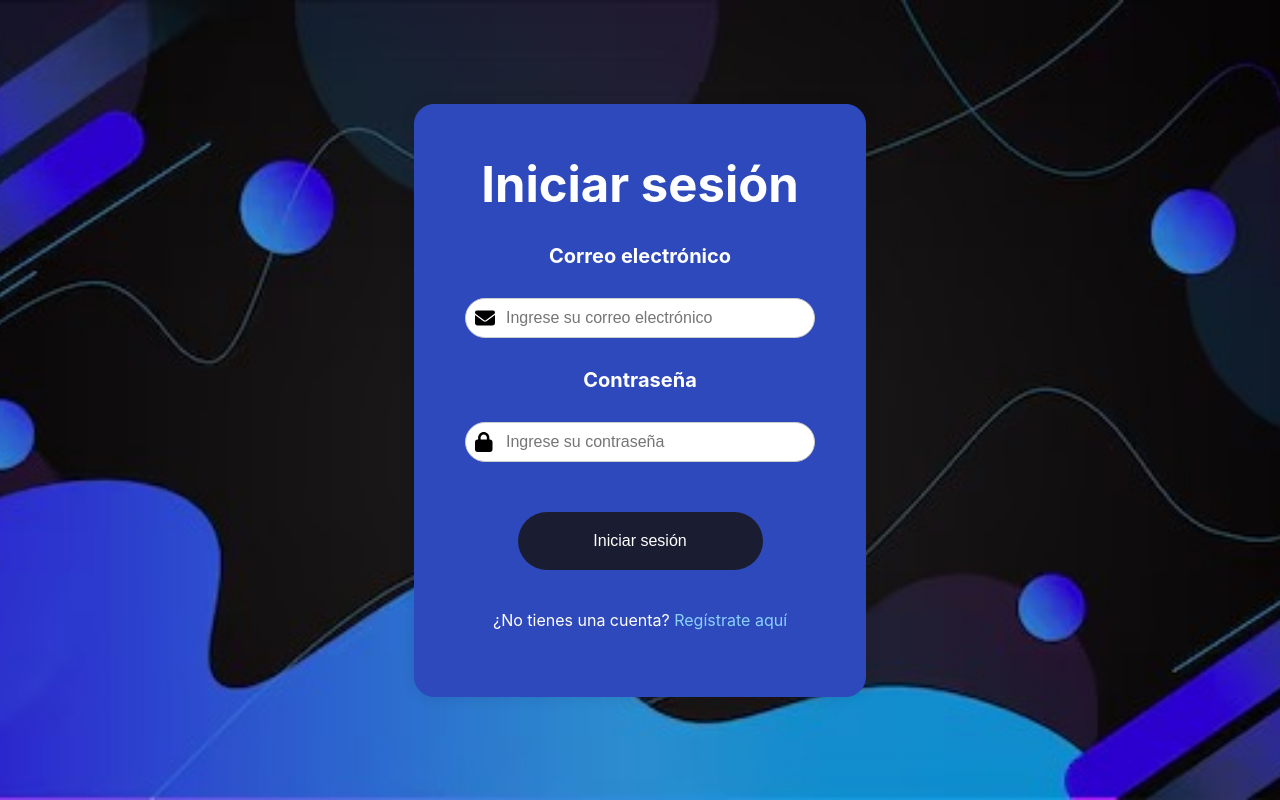
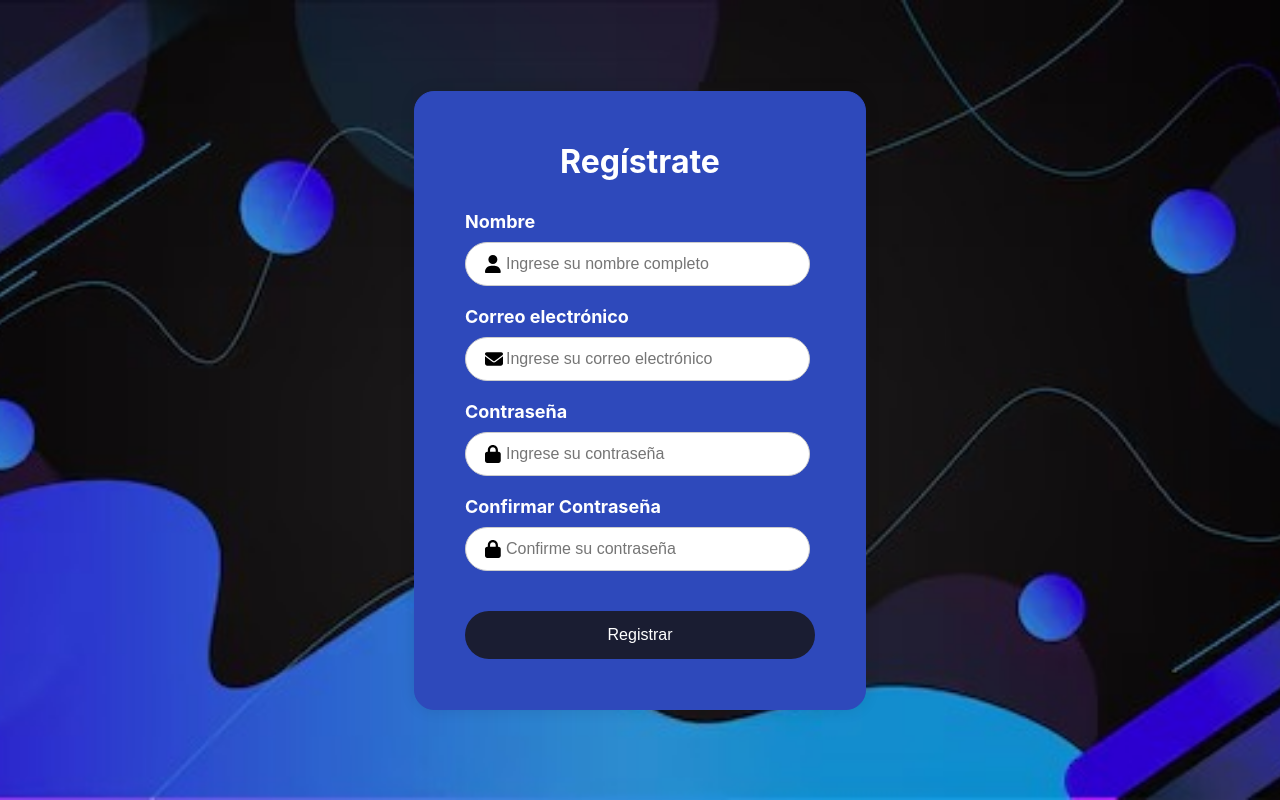
Before and after one commit to Aleja49/frontend-asitencedu, a React (Create React App) app in the folder front/: page /registro in a window 1280 px wide. Built offline with nearby package versions, Linux system fonts and the light colour scheme.

Commit message:
agregar pantalla registro

```diff
--- a/front/package.json
+++ b/front/package.json
@@ -37,5 +37,9 @@
       "last 1 firefox version",
       "last 1 safari version"
     ]
+  },
+  "devDependencies": {
+    "@babel/plugin-proposal-private-property-in-object": "^7.21.11",
+    "@babel/plugin-transform-private-property-in-object": "^7.24.7"
   }
 }
--- a/front/src/App.js
+++ b/front/src/App.js
@@ -1,25 +1,18 @@
-import logo from './logo.svg';
-import './App.css';
+// App.js
+import React from 'react';
+import { BrowserRouter as Router, Routes, Route } from 'react-router-dom';
+import InicioSesion from './components/InicioSesion/InicioSesion';
+import Registro from './components/Registro/Registro';
 
-function App() {
+const App = () => {
   return (
-    <div className="App">
-      <header className="App-header">
-        <img src={logo} className="App-logo" alt="logo" />
-        <p>
-          Edit <code>src/App.js</code> and save to reload.
-        </p>
-        <a
-          className="App-link"
-          href="https://reactjs.org"
-          target="_blank"
-          rel="noopener noreferrer"
-        >
-          Learn React
-        </a>
-      </header>
-    </div>
+    <Router>
+      <Routes>
+        <Route path="/" element={<InicioSesion />} />
+        <Route path="/registro" element={<Registro />} />
+      </Routes>
+    </Router>
   );
-}
+};
 
 export default App;
--- /dev/null
+++ b/front/src/components/AuthContext.js
@@ -0,0 +1,23 @@
+// AuthContext.js
+import React, { createContext, useContext, useState } from 'react';
+
+// Creamos el contexto
+const AuthContext = createContext();
+
+// Proveedor del contexto
+const AuthProvider = ({ children }) => {
+  const [isLoggedIn, setIsLoggedIn] = useState(false);
+
+  return (
+    <AuthContext.Provider value={{ isLoggedIn, setIsLoggedIn }}>
+      {children}
+    </AuthContext.Provider>
+  );
+};
+
+// Hook personalizado para usar el contexto
+const useAuth = () => {
+  return useContext(AuthContext);
+};
+
+export { AuthProvider, useAuth, AuthContext };
--- a/front/src/components/InicioSesion/InicioSesion.js
+++ b/front/src/components/InicioSesion/InicioSesion.js
@@ -1,6 +1,7 @@
 import React, { useState } from 'react';
 import { FontAwesomeIcon } from '@fortawesome/react-fontawesome';
 import { faEnvelope, faLock } from '@fortawesome/free-solid-svg-icons';
+import { Link } from 'react-router-dom'; // Importar Link desde react-router-dom
 import '../../styles/InicioSesion.css'; // Asegúrate de tener los estilos importados correctamente
 
 const InicioSesion = () => {
@@ -56,7 +57,7 @@ const InicioSesion = () => {
         </div>
         <button type="submit">Iniciar sesión</button>
         <p className="register-link">
-          ¿No tienes una cuenta? <a href="/registro">Regístrate aquí</a>
+          ¿No tienes una cuenta? <Link to="/registro">Regístrate aquí</Link> {/* Cambio a Link */}
         </p>
       </form>
     </div>
--- /dev/null
+++ b/front/src/components/Registro/Registro.js
@@ -0,0 +1,101 @@
+import React, { useState } from 'react';
+import { FontAwesomeIcon } from '@fortawesome/react-fontawesome';
+import { faUser, faEnvelope, faLock } from '@fortawesome/free-solid-svg-icons';
+import '../../styles/Registro.css'; // Asegúrate de tener los estilos importados correctamente
+
+const Registro = () => {
+  const [nombre, setNombre] = useState('');
+  const [email, setEmail] = useState('');
+  const [password, setPassword] = useState('');
+  const [confirmPassword, setConfirmPassword] = useState('');
+
+  const handleNombreChange = (event) => {
+    setNombre(event.target.value);
+  };
+
+  const handleEmailChange = (event) => {
+    setEmail(event.target.value);
+  };
+
+  const handlePasswordChange = (event) => {
+    setPassword(event.target.value);
+  };
+
+  const handleConfirmPasswordChange = (event) => {
+    setConfirmPassword(event.target.value);
+  };
+
+  const handleSubmit = (event) => {
+    event.preventDefault();
+    // Aquí puedes manejar la lógica de registro, como enviar los datos al backend
+    console.log(`Nombre: ${nombre}, Email: ${email}, Password: ${password}, Confirm Password: ${confirmPassword}`);
+    // También podrías redirigir a la siguiente página, dependiendo de tu lógica de negocio
+  };
+
+  return (
+    <div className="registro-container">
+      <form className="registro-form" onSubmit={handleSubmit}>
+        <h2>Regístrate</h2>
+        <div className="form-control">
+          <label htmlFor="nombre">Nombre</label>
+          <div className="input-container">
+            <FontAwesomeIcon icon={faUser} className="icon" />
+            <input
+              type="text"
+              id="nombre"
+              placeholder="Ingrese su nombre completo"
+              value={nombre}
+              onChange={handleNombreChange}
+              required
+            />
+          </div>
+        </div>
+        <div className="form-control">
+          <label htmlFor="email">Correo electrónico</label>
+          <div className="input-container">
+            <FontAwesomeIcon icon={faEnvelope} className="icon" />
+            <input
+              type="email"
+              id="email"
+              placeholder="Ingrese su correo electrónico"
+              value={email}
+              onChange={handleEmailChange}
+              required
+            />
+          </div>
+        </div>
+        <div className="form-control">
+          <label htmlFor="password">Contraseña</label>
+          <div className="input-container">
+            <FontAwesomeIcon icon={faLock} className="icon" />
+            <input
+              type="password"
+              id="password"
+              placeholder="Ingrese su contraseña"
+              value={password}
+              onChange={handlePasswordChange}
+              required
+            />
+          </div>
+        </div>
+        <div className="form-control">
+          <label htmlFor="confirm-password">Confirmar Contraseña</label>
+          <div className="input-container">
+            <FontAwesomeIcon icon={faLock} className="icon" />
+            <input
+              type="password"
+              id="confirm-password"
+              placeholder="Confirme su contraseña"
+              value={confirmPassword}
+              onChange={handleConfirmPasswordChange}
+              required
+            />
+          </div>
+        </div>
+        <button type="submit">Registrar</button>
+      </form>
+    </div>
+  );
+};
+
+export default Registro;
--- a/front/src/index.js
+++ b/front/src/index.js
@@ -1,11 +1,14 @@
 import React from 'react';
 import ReactDOM from 'react-dom';
 import './index.css';
-import InicioSesion from './components/InicioSesion/InicioSesion'; // Importa el componente de inicio de sesión
+import App from './App';
+import { AuthProvider } from './components/AuthContext'; // Importa el proveedor de contexto de autenticación
 
 ReactDOM.render(
   <React.StrictMode>
-    <InicioSesion />  {/* Renderiza el componente de inicio de sesión */}
+    <AuthProvider>
+      <App />
+    </AuthProvider>
   </React.StrictMode>,
   document.getElementById('root')
 );
--- /dev/null
+++ b/front/src/styles/Registro.css
@@ -0,0 +1,93 @@
+/* Estilos completos para el formulario de registro */
+
+/* Estilos del contenedor principal */
+.registro-container {
+    display: flex;
+    justify-content: center;
+    align-items: center;
+    height: 100vh;
+    background-image: url('../assets/fondo.jpg'); /* Ruta de tu imagen de fondo */
+    background-size: cover;
+    background-position: center;
+  }
+
+  /* Estilos del formulario de registro */
+  .registro-form {
+    width: 350px; /* Ancho del contenedor */
+    height: auto; /* Alto ajustado automáticamente */
+    padding: 50px; /* Ajusta el padding para que sea más compacto */
+    border: 1px solid #2E49BB;
+    border-radius: 20px;
+    background-color: #2E49BB;
+    text-align: center; /* Centra el texto y elementos dentro del formulario */
+    box-shadow: 0px 0px 15px rgba(0, 0, 0, 0.1); /* Sombra suave */
+  }
+
+  /* Estilos para el título del formulario */
+  .registro-form h2 {
+    margin-bottom: 30px;
+    margin-top: 0; /* Ajusta el margen superior para posicionar el texto más arriba */
+    font-size: 32px; /* Ajusta el tamaño del texto */
+    color: white; /* Cambia el color del texto si es necesario */
+  }
+
+  /* Estilos para los campos del formulario */
+  .form-control {
+    margin-bottom: 20px; /* Ajusta el margen inferior de los campos */
+  }
+
+  .form-control label {
+    display: block;
+    margin-bottom: 10px;
+    font-weight: bold;
+    color: white; /* Cambia el color del texto de la etiqueta si es necesario */
+    font-size: 18px; /* Ajusta el tamaño del texto */
+    text-align: left; /* Alinea el texto a la izquierda */
+  }
+
+  .input-container {
+    position: relative;
+  }
+
+  .icon {
+    position: absolute;
+    left: 20px;
+    top: 50%;
+    transform: translateY(-50%);
+    color: black; /* Cambia el color del icono */
+    font-size: 18px; /* Tamaño del icono */
+  }
+
+  .form-control input {
+    width: calc(100% - 5px); /* Ajusta el ancho del input restando el espacio para el ícono */
+    padding: 12px 15px; /* Ajusta el padding */
+    padding-left: 40px; /* Deja espacio a la izquierda para el ícono */
+    font-size: 16px; /* Tamaño de fuente */
+    border: 1px solid #ccc; /* Borde */
+    border-radius: 25px; /* Borde redondeado */
+    box-sizing: border-box; /* Asegura que el padding se incluya en el ancho total */
+    transition: border-color 0.2s ease-in-out; /* Añade una transición suave */
+  }
+
+  .form-control input:focus {
+    outline: none;
+    border-color: dodgerblue;
+  }
+
+  /* Estilos para el botón del formulario */
+  button {
+    width: 100%;
+    padding: 15px; /* Ajusta el padding */
+    background-color: #1A1D32;
+    color: white;
+    border: none;
+    border-radius: 25px; /* Borde redondeado */
+    cursor: pointer;
+    font-size: 16px;
+    margin-top: 20px; /* Ajusta el margen superior según sea necesario */
+    transition: background-color 0.2s ease-in-out; /* Añade una transición suave */
+  }
+
+  button:hover {
+    background-color: #0073e6;
+  }
```
Also changed, not shown: 1 other file (tests, documents, lock files or other folders).
